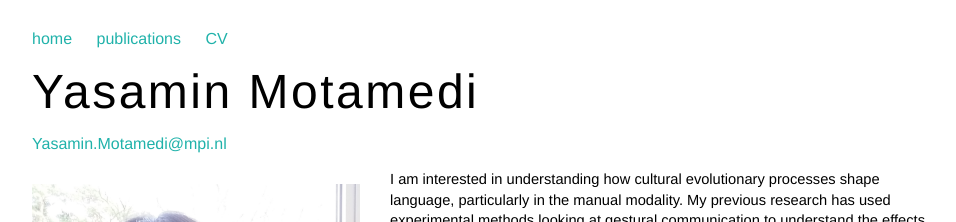
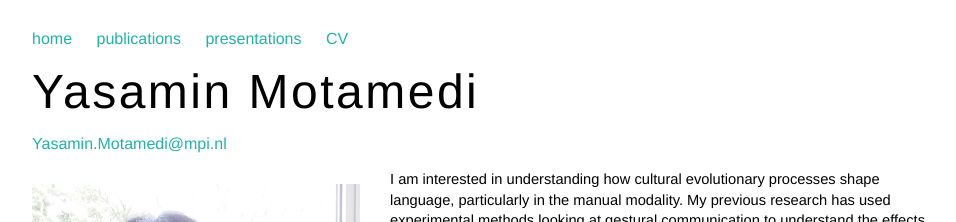
Before and after one commit to ymotamedi/ymotamedi.github.io, a Jekyll site: the page built from index.html, in a window 1280 px wide. Shown: the top 222 px of the page, without its empty margins (160-1116 px from the left). Built offline with Jekyll 4.4.1, drawn with Linux system fonts in a browser that asks for light colours.

Commit message:
Update default.html

```diff
--- a/_layouts/default.html
+++ b/_layouts/default.html
@@ -16,6 +16,7 @@
 <ul>
 <li><a href="/">home</a></li>
 <li><a href="/publications">publications</a></li>
+<li><a href="/presentations">presentations</a></li>
 <li><a href="cv_web.pdf" target ='blank'>CV</a></li>
 </ul>
     </nav>
```
